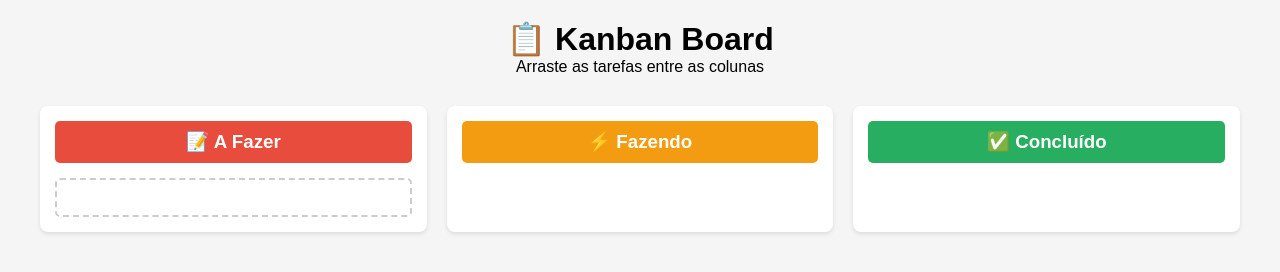
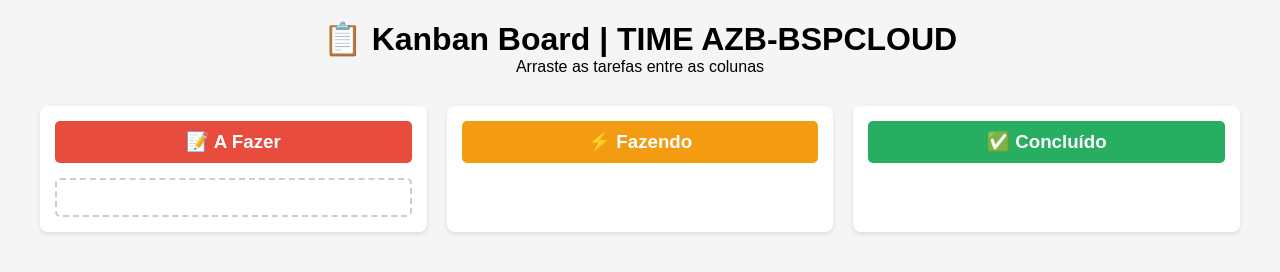
Before and after one commit to fch-bsp/app-Kanban, a website: page public/index.html in a window 1280 px wide. Drawn offline with Linux system fonts and the light colour scheme; no server answers.

Commit message:
🎨 v4.0.0: Ajustar posicionamento da identificação TIME
✨ Mudanças:
- Título: 'Kanban Board' (limpo)
- Header: 'Kanban Board | TIME AZB-BSPCLOUD' (visível)
- Melhor UX: Identificação no cabeçalho principal

🚀 Deploy:
- ECR: v4 - 440744259713.dkr.ecr.us-east-1.amazonaws.com/kanban-app:v4
- K8s: Rollout realizado com sucesso
- Status: ✅ Validado e funcionando

```diff
--- a/public/index.html
+++ b/public/index.html
@@ -3,7 +3,7 @@
 <head>
     <meta charset="UTF-8">
     <meta name="viewport" content="width=device-width, initial-scale=1.0">
-    <title>📋 Kanban Board | TIME AZB-BSPCLOUD</title>
+    <title>📋 Kanban Board </title>
     <style>
         * { margin: 0; padding: 0; box-sizing: border-box; }
         body { font-family: Arial, sans-serif; background: #f5f5f5; padding: 20px; }
@@ -25,7 +25,7 @@
 </head>
 <body>
     <div class="header">
-        <h1>📋 Kanban Board</h1>
+        <h1>📋 Kanban Board | TIME AZB-BSPCLOUD</h1>
         <p>Arraste as tarefas entre as colunas</p>
     </div>
 
```
